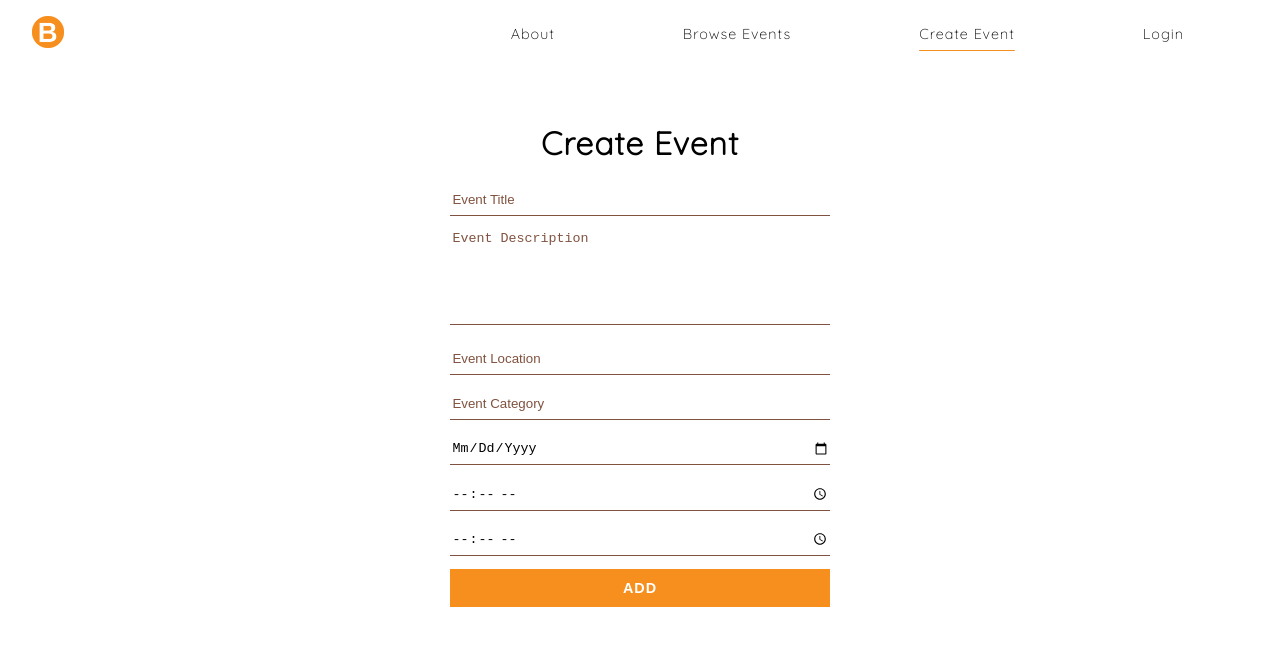
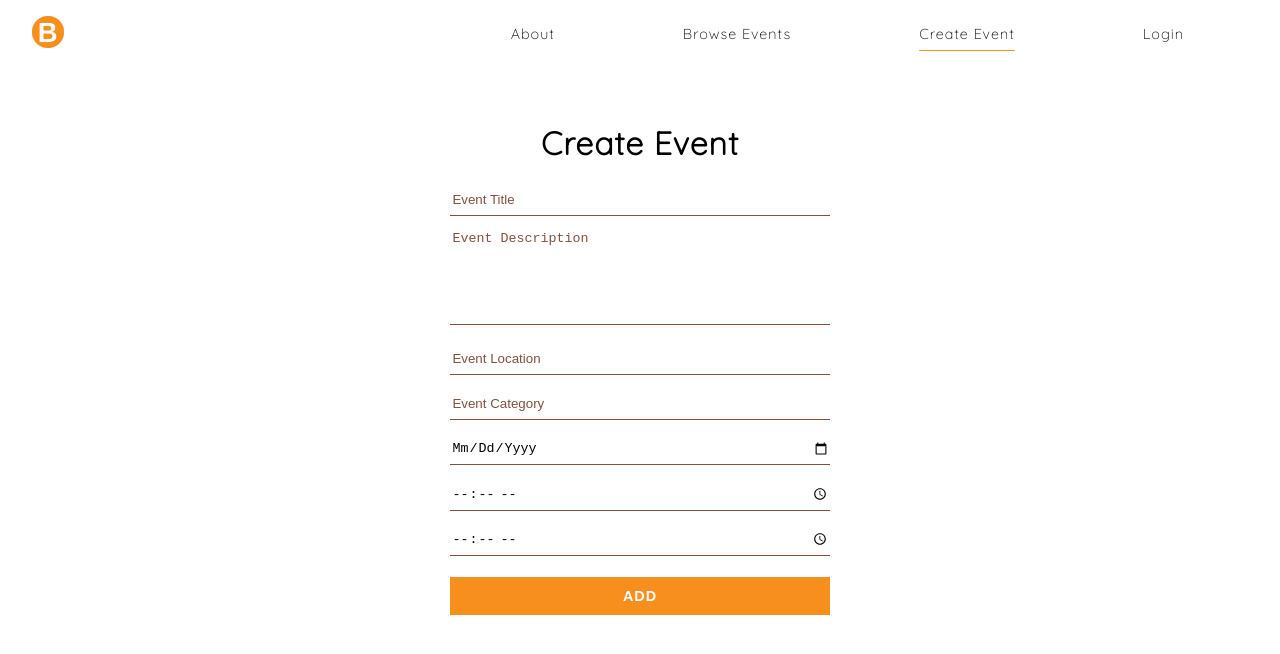
Before and after one commit to dngst/brightevents, a React (Create React App) app: page /new in a window 1280 px wide. Shown: the top 654 px of the page. Built offline with nearby package versions, Linux system fonts and the light colour scheme.

Commit message:
Add margin top + bottom

```diff
--- a/src/components/Button.js
+++ b/src/components/Button.js
@@ -6,7 +6,7 @@ const Button = styled.button`
     props.primary ? props.theme.base : props.theme.white};
   border: 1px solid ${(props) => props.theme.base};
   border-radius: 0;
-  margin: auto;
+  margin: 2% auto;
   padding: 0.7em 2em;
   font-size: 0.9em;
   text-transform: uppercase;
```
